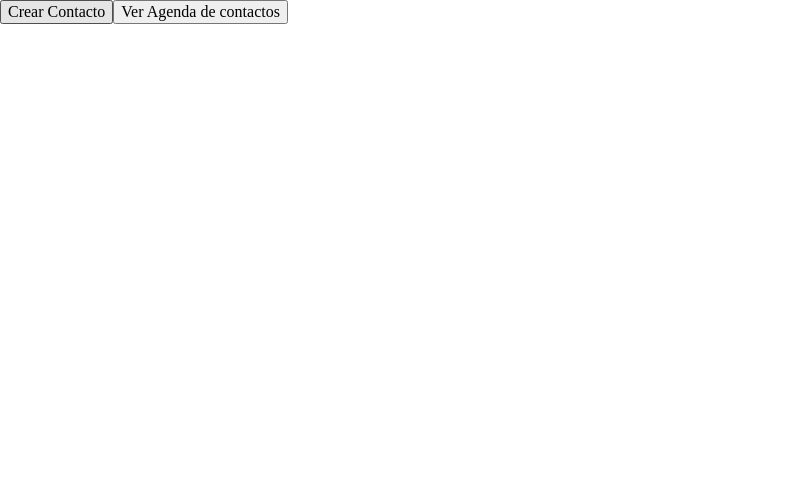
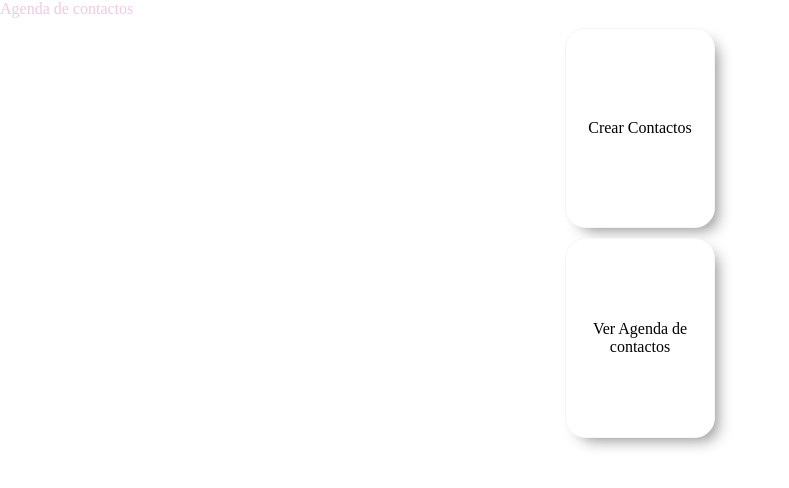
Before and after one commit to Wen-Estevez/contact-app, a React (Create React App) app: page / in a window 1280 px wide. Shown: the top 488 px of the page, without its empty margins (0-789 px from the left). Built offline with nearby package versions, Linux system fonts and the light colour scheme.

Commit message:
tarjetas

```diff
--- a/src/views/Home.jsx
+++ b/src/views/Home.jsx
@@ -1,6 +1,24 @@
 import styled from "styled-components";
+import crear from "../assets/crear.png";
 
+const TituloStyled = styled.span`
+color: #f1c9e4;
+text-align: center;
+`;
 const ButtonStyled = styled.button`
+    width: 150px;
+    height: 200px;
+    margin: 10px;
+    margin-left: auto;
+    margin-right: auto;
+    display:block;
+    background: #fff;
+    border: 1px #f6f6f6 solid;
+    border-radius: 20px;
+    -webkit-box-shadow: 8px 8px 15px -6px rgba(140,140,140,1);
+    -moz-box-shadow: 8px 8px 15px -6px rgba(140,140,140,1);
+    box-shadow: 8px 8px 15px -6px rgba(140,140,140,1);
+
 `;
 
 const HomeStyled = styled.body`
@@ -10,7 +28,8 @@ export default function Home() {
 
     return (
         <HomeStyled>
-            <ButtonStyled>Crear Contacto</ButtonStyled>
+            <TituloStyled>Agenda de contactos </TituloStyled>
+            <ButtonStyled>Crear Contactos</ButtonStyled>
             <ButtonStyled>Ver Agenda de contactos</ButtonStyled>
         </HomeStyled>
     )
```
Also changed, not shown: 2 other files (tests, documents, lock files or other folders).
